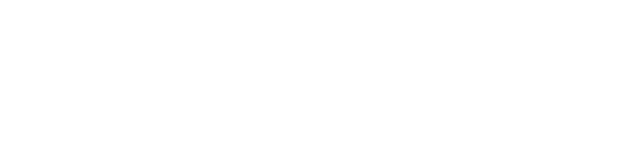
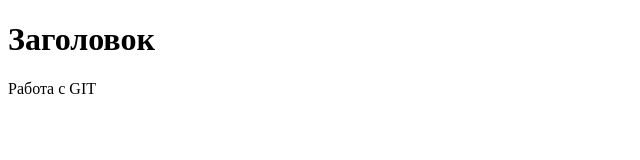
Before and after one commit to innabee/web, a plain HTML site: page index.html in a window 1280 px wide. Shown: the whole page, without its empty margins (0-640 px from the left). Drawn offline with Linux system fonts and the light colour scheme.

Commit message:
second commit

```diff
--- a/index.html
+++ b/index.html
@@ -6,6 +6,7 @@
 	<link rel="stylesheet" href="css/style.css">
 </head>
 <body>
-
+	<h1>Заголовок</h1>
+	<p>Работа с GIT</p>
 </body>
 </html>
```
